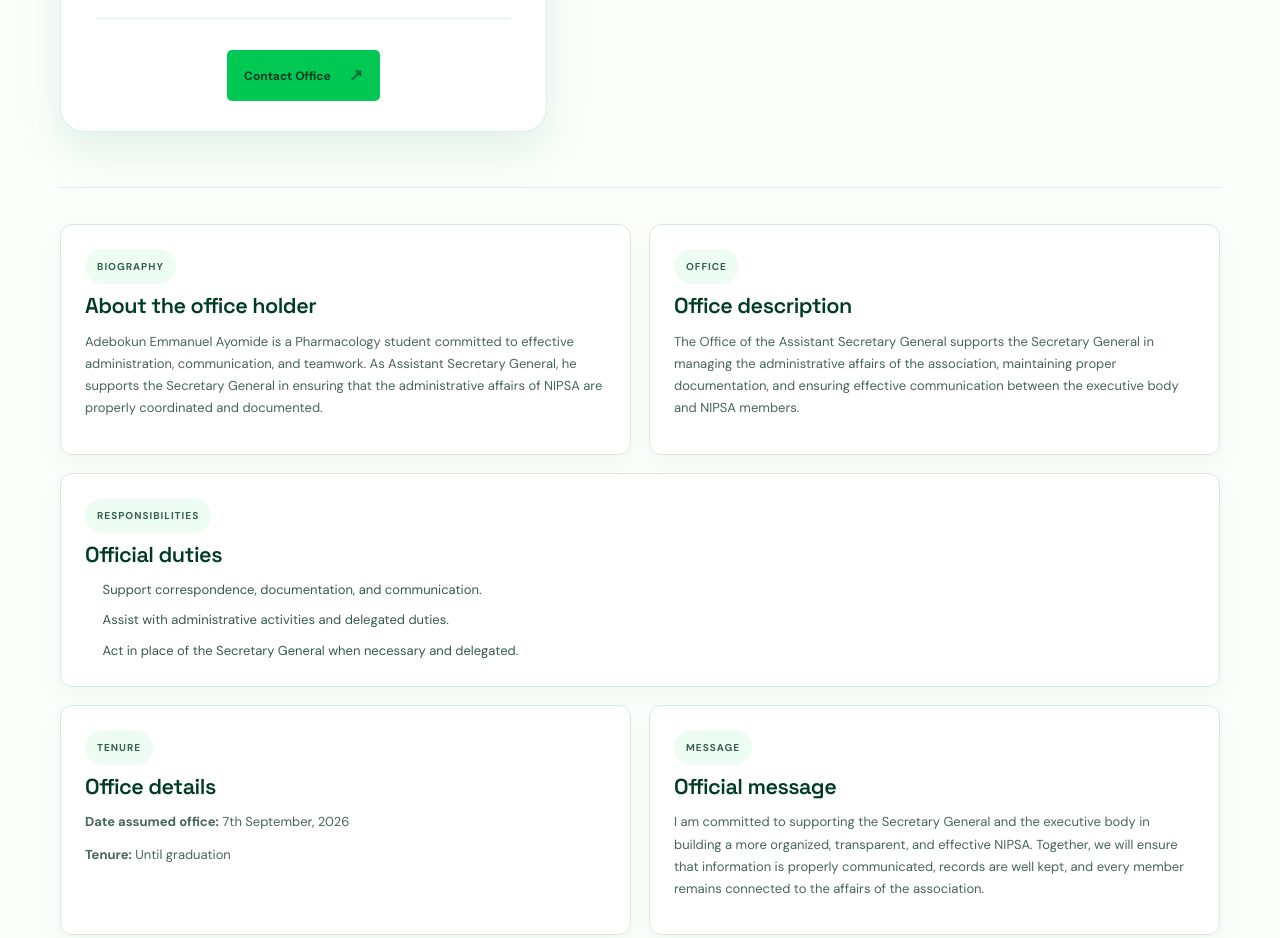
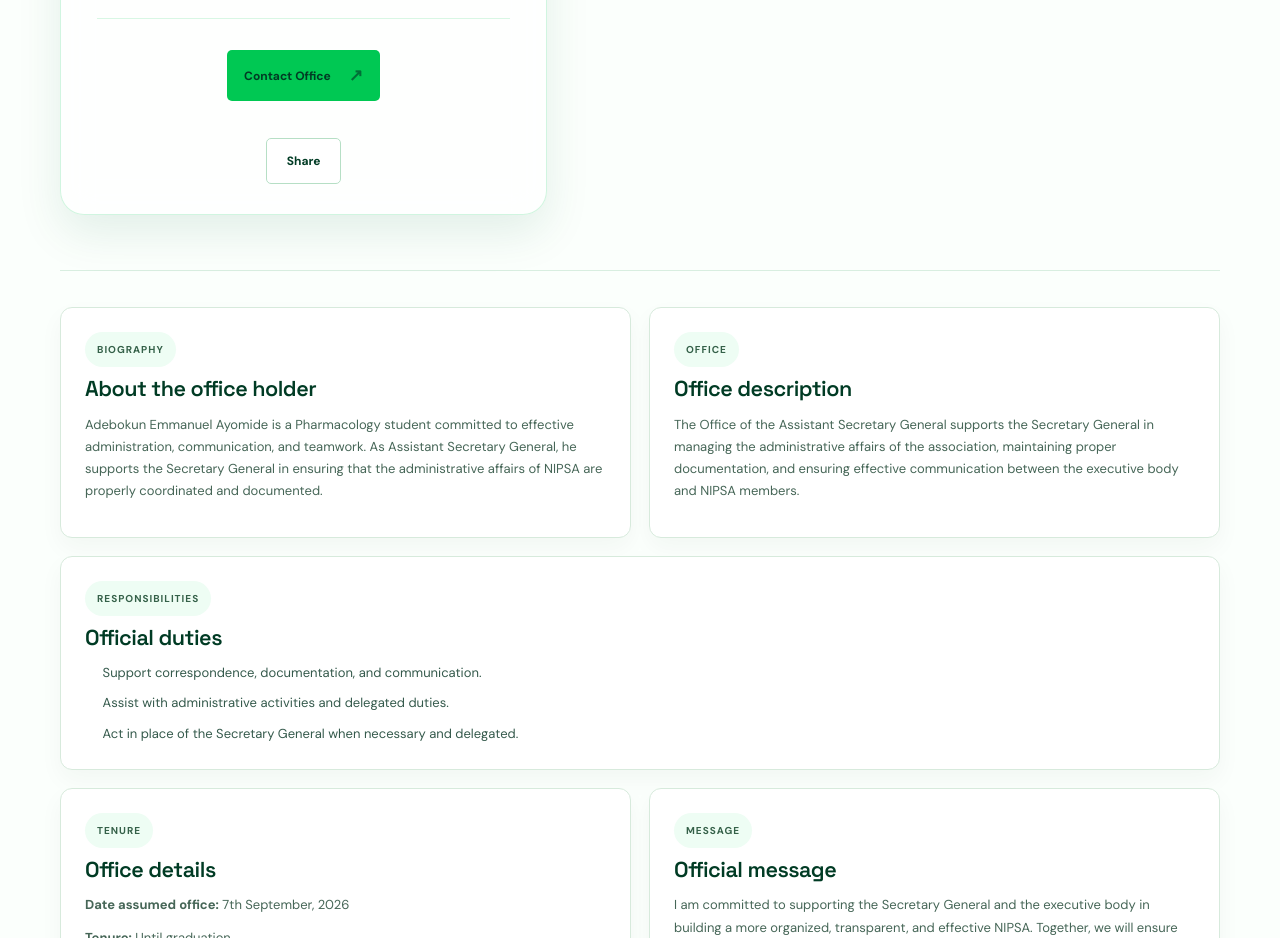
Before and after one commit to phenomenaltechhub/nipsaunilesa, a Next.js app: page /executives/adebokun-emmanuel-ayomide in a window 1280 px wide. Shown: the part 820-1758 px from the top of the page. Built offline with nearby package versions, Linux system fonts and the light colour scheme.

Commit message:
Add executive profile share action with canonical profile URL

```diff
--- a/app/executives/[slug]/page.tsx
+++ b/app/executives/[slug]/page.tsx
@@ -4,8 +4,9 @@ import { notFound } from "next/navigation";
 import Header from "../../components/site-header";
 import Footer from "../../components/site-footer";
 import { BreadcrumbStructuredData } from "../../components/seo-json-ld";
+import SharePageButton from "../../components/share-page-button";
 import { executives, getExecutiveBySlug, getExecutiveOfficeLabel } from "../data";
-import { createPageMetadata } from "../../seo";
+import { absoluteSiteUrl, createPageMetadata } from "../../seo";
 
 export async function generateStaticParams() {
   return executives.map((executive) => ({ slug: executive.slug }));
@@ -88,6 +89,13 @@ export default async function ExecutiveProfilePage({ params }: { params: Promise
             <Link className="button primary homepage-executive-contact" href={`mailto:${executive.email}`}>
               Contact Office <span aria-hidden="true">↗</span>
             </Link>
+            <div className="page-cta-row">
+              <SharePageButton
+                title={`${executive.name} | ${getExecutiveOfficeLabel(executive.role)}`}
+                text={executive.intro}
+                url={absoluteSiteUrl(`/executives/${executive.slug}`)}
+              />
+            </div>
           </div>
         </section>
 
```
